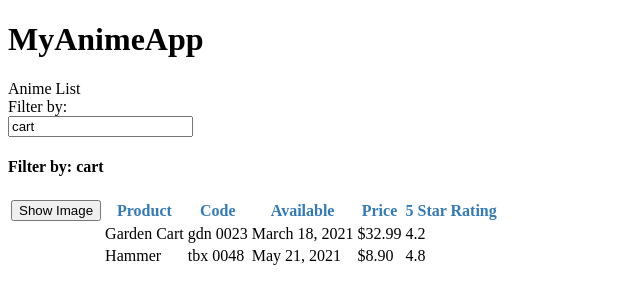
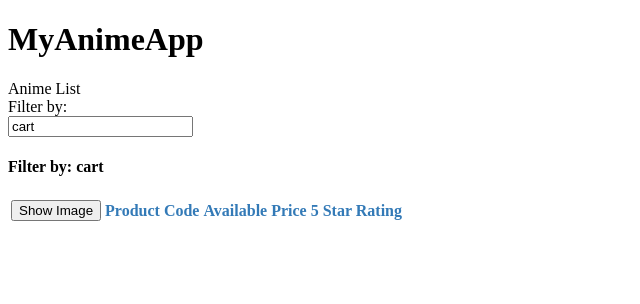
Before and after one commit to lauravoineag/MyAngularApp, an Angular app: page / in a window 1280 px wide. Shown: the top 304 px of the page, without its empty margins (0-640 px from the left). Built offline with nearby package versions, Linux system fonts and the light colour scheme.

Commit message:
Add filter to product list

```diff
--- a/src/app/products/product-list.component.html
+++ b/src/app/products/product-list.component.html
@@ -35,7 +35,7 @@
         </tr>
       </thead>
       <tbody>
-        <tr *ngFor = " let product of products">
+        <tr *ngFor = " let product of filteredProducts">
           <td>
             <img *ngIf="showImage"
              [src] = "product.imageUrl"
--- a/src/app/products/product-list.component.ts
+++ b/src/app/products/product-list.component.ts
@@ -20,8 +20,10 @@
 
   set listFilter(value:string){
     this._listFilter=value;
-    console.log("In setter:",value);
+    console.log("In setter:",value)
+    this.filteredProducts = this.performFilter(value);
   }
+  filteredProducts:IProduct[]=[];
   products: IProduct[] = [
     {
       "productId": 2,
@@ -45,6 +47,12 @@
     }
   ];
 
+  performFilter = (filterBy: string): IProduct[]=> {
+    filterBy = filterBy.toLocaleLowerCase();
+    return this.products.filter((product:IProduct) =>
+    product.productName.toLocaleLowerCase().includes(filterBy));
+  }
+
   toggleImage():   void {
     this.showImage = !this.showImage;
   }
```
